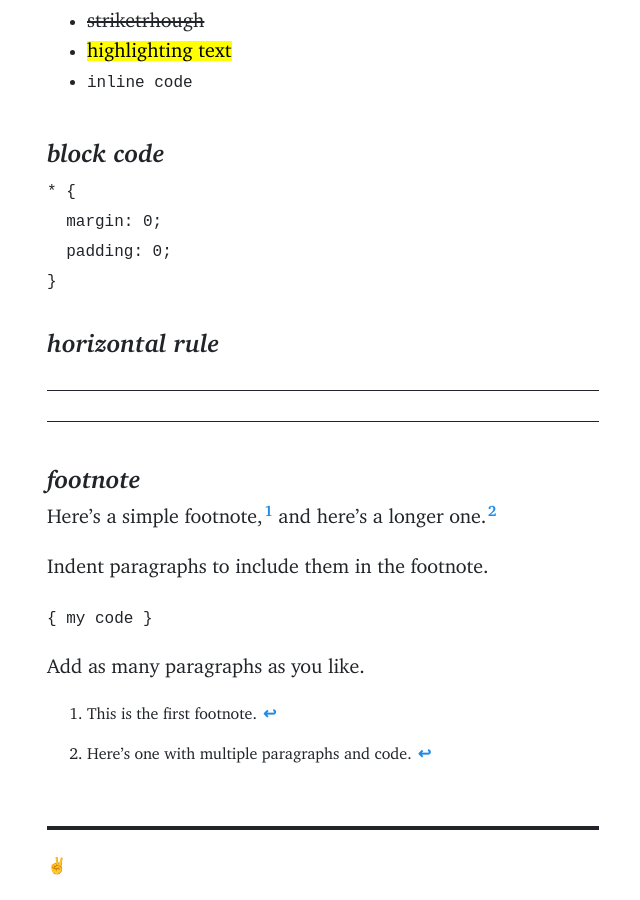
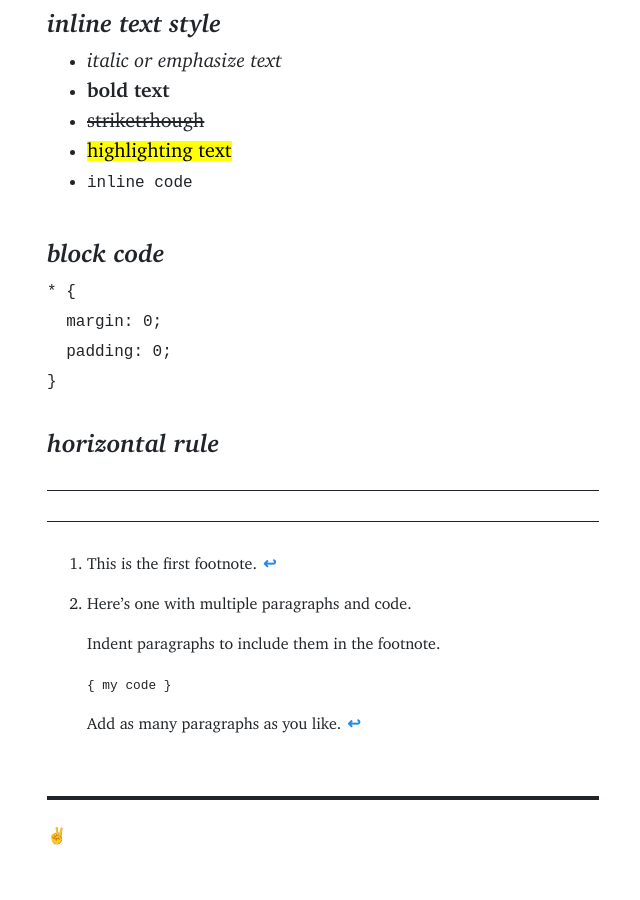
Before and after one commit to muhammadilfaj/mij, a Jekyll site: the page built from styleguide.md, in a window 1280 px wide and 900 px high, scrolled down 4449 px. Shown: the whole window, without its empty margins (317-957 px from the left). Built offline with Jekyll 4.4.1, drawn with Linux system fonts in a browser that asks for light colours; after the commit the page ends 5319 px from its top, so only the background shows below that; part of the change alters nothing that is shown; some of the changed text lies outside the part shown.

Commit message:
Update styleguide.md

```diff
--- a/styleguide.md
+++ b/styleguide.md
@@ -41,6 +41,19 @@ tipografi
 prinsip gestalt
 : Gestalt adalah sebuah teori yang menjelaskan proses persepsi melalui pengorganisasian komponen-komponen sensasi yang memiliki hubungan, pola, ataupun kemiripan menjadi kesatuan. Teori gestalt beroposisi terhadap teori strukturalisme. Teori gestalt cenderung berupaya mengurangi pembagian sensasi menjadi bagian-bagian kecil.
 
+## *footnote*
+Here's a simple footnote,[^1] and here's a longer one.[^2]
+
+[^1]: This is the first footnote.
+
+[^2]: Here's one with multiple paragraphs and code.
+
+    Indent paragraphs to include them in the footnote.
+
+    `{ my code }`
+
+    Add as many paragraphs as you like.
+
 ## *menampilkan gambar*
 ![funny cat](https://source.unsplash.com/Tn8DLxwuDMA)
 
@@ -82,16 +95,3 @@ four | five | six
 ## *horizontal rule*
 ---
 ***
-
-## *footnote*
-Here's a simple footnote,[^1] and here's a longer one.[^bignote]
-
-[^1]: This is the first footnote.
-
-[^bignote]: Here's one with multiple paragraphs and code.
-
-  Indent paragraphs to include them in the footnote.
-
-  `{ my code }`
-
-  Add as many paragraphs as you like.
```
